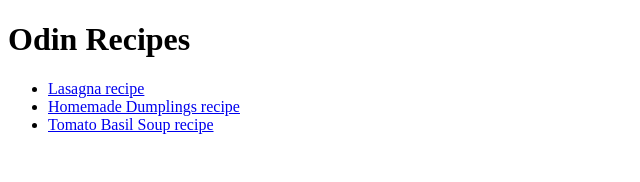
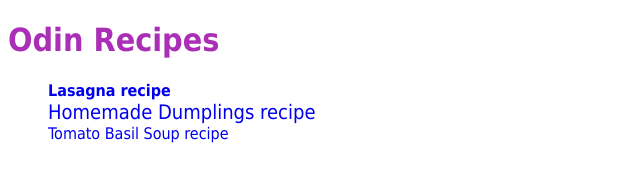
Before and after one commit to kubais/odin-recipes, a plain HTML site: page index.html in a window 1280 px wide. Shown: the whole page, without its empty margins (0-640 px from the left). Drawn offline with Linux system fonts and the light colour scheme.

Commit message:
Add styles.css
add id selector
add class selector
use type selector

```diff
--- a/index.html
+++ b/index.html
@@ -4,12 +4,13 @@
     <meta charset="UTF-8">
     <meta name="viewport" content="width=device-width, initial-scale=1.0">
     <title>Odin Recipes</title>
+    <link rel="stylesheet" href="styles.css">
 </head>
 <body>
     <h1>Odin Recipes</h1>
     <ul>
-        <li><a href="recipes/lasagna.html">Lasagna recipe</a></li>
-        <li><a href="recipes/dumplings.html">Homemade Dumplings recipe</a></li>
+        <li class="list-class"><a href="recipes/lasagna.html">Lasagna recipe</a></li>
+        <li id="list-id"><a href="recipes/dumplings.html">Homemade Dumplings recipe</a></li>
         <li><a href="recipes/tomato-soup.html">Tomato Basil Soup recipe</a></li>
     </ul>
 </body>
--- /dev/null
+++ b/styles.css
@@ -0,0 +1,40 @@
+* {
+    font-family: Tahoma, sans-serif;
+    text-decoration: none;
+
+}
+
+h1,
+h3 {
+    color: rgb(171, 47, 182);
+}
+
+h1 {
+    text-align: left;
+}
+
+h3 {
+    text-align: center;
+}
+
+ul {
+    list-style: none;
+}
+
+img {
+border: 5px solid #555;
+}
+
+.button {
+    font-size: 26px;
+    border: 2px solid #555;
+}
+
+.list-class {
+    font-weight: 700;
+
+}
+
+#list-id {
+   font-size: 20px;
+}
```
Also changed, not shown: recipes/dumplings.html (+1 -0 lines), recipes/lasagna.html (+1 -0 lines), recipes/tomato-soup.html (+3 -0 lines).
